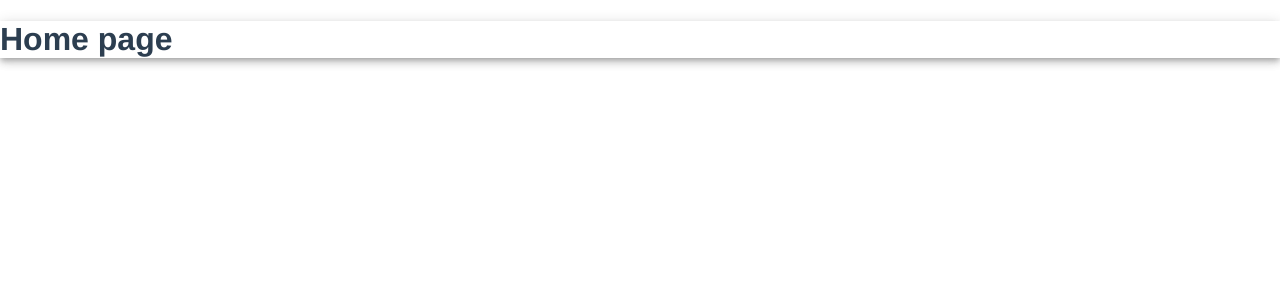
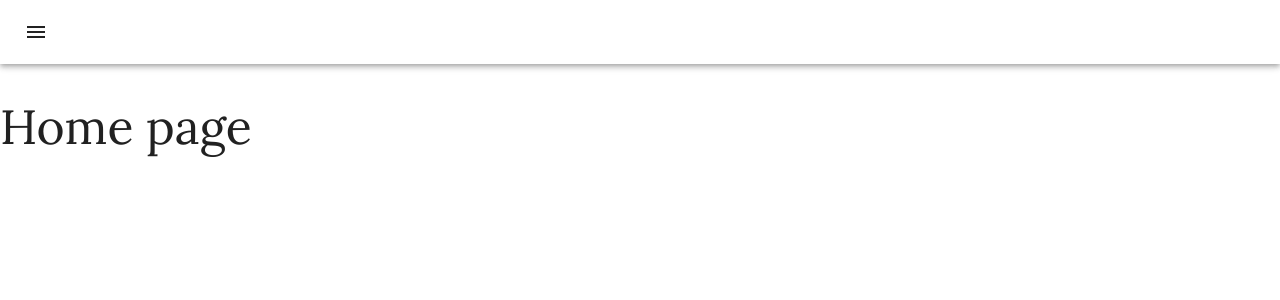
Before and after one commit to vigenere23/GLO-2005_Cooky, a Vue app in the folder ui/: page /#/ in a window 1280 px wide. Shown: the top 300 px of the page. Built offline with nearby package versions, Linux system fonts and the light colour scheme.

Commit message:
added layout and some additional setup

```diff
--- a/ui/public/index.html
+++ b/ui/public/index.html
@@ -4,7 +4,7 @@
     <meta charset="utf-8">
     <meta http-equiv="X-UA-Compatible" content="IE=edge">
     <meta name="viewport" content="width=device-width,initial-scale=1.0">
-    <link href="https://fonts.googleapis.com/css?family=Montserrat:600|Roboto:400,500" rel="stylesheet">
+    <link href="https://fonts.googleapis.com/css?family=Lora:400|Roboto:400,500" rel="stylesheet">
     <link href="https://fonts.googleapis.com/icon?family=Material+Icons"
       rel="stylesheet">
     <title>project</title>
--- a/ui/src/App.vue
+++ b/ui/src/App.vue
@@ -5,14 +5,40 @@
 </template>
 
 <style lang="scss">
+@import '~@/assets/scss/variables';
+
 body {
   margin: 0;
 }
 
 #app {
-  font-family: "Avenir", Helvetica, Arial, sans-serif;
+  font-family: "Roboto", Helvetica, Arial, sans-serif;
   -webkit-font-smoothing: antialiased;
   -moz-osx-font-smoothing: grayscale;
-  color: #2c3e50;
+  color: $primary-text-color;
+
+  * {
+    box-sizing: border-box;
+  }
+
+  a {
+    color: inherit;
+    text-decoration: none;
+    cursor: pointer;
+  }
+
+  button {
+    border: none;
+    background: none;
+  }
+
+  h1, h2, h3 {
+    font-family: "Lora", Helvetica, Arial, sans-serif;
+    font-weight: 400;
+  }
+
+  h1 {
+    font-size: 48px;
+  }
 }
 </style>
--- a/ui/src/components/Header.vue
+++ b/ui/src/components/Header.vue
@@ -1,9 +1,38 @@
 <template>
-  <div id="header" />
+  <div id="header">
+    <a
+      class="material-icons hamburger"
+      @click="toggleMenu"
+    >menu</a>
+  </div>
 </template>
 
 <script>
+import { EventBus } from '@/eventbus'
+
 export default {
-  name: 'Header'
+  name: 'Header',
+  methods: {
+    toggleMenu () {
+      EventBus.$emit('toggleMenu')
+    }
+  }
 }
 </script>
+
+<style lang="scss">
+@import '~@/assets/scss/variables';
+
+#header {
+  width: 100%;
+  height: 64px;
+  padding: 0 16px;
+  display: flex;
+  align-items: center;
+  @include mdElevationElement('app-bar');
+
+  .hamburger {
+    padding: 8px;
+  }
+}
+</style>
--- a/ui/src/components/Sidenav.vue
+++ b/ui/src/components/Sidenav.vue
@@ -3,15 +3,26 @@
 </template>
 
 <script>
+import { EventBus } from '@/eventbus'
+
 export default {
-  name: 'SideNav'
+  name: 'SideNav',
+  data () {
+    return {
+      menuOpened: false
+    }
+  },
+  methods: {
+    toggleMenu () {
+      this.menuOpened = !this.menuOpened
+    }
+  },
+  mounted () {
+    EventBus.$on('toggleMenu', this.toggleMenu)
+  }
 }
 </script>
 
 <style lang="scss">
-@import '~@/assets/scss/variables';
 
-#default-layout {
-  @include mdElevation(5);
-}
 </style>
--- /dev/null
+++ b/ui/src/eventbus.js
@@ -0,0 +1,3 @@
+import Vue from 'vue'
+
+export const EventBus = new Vue()
--- a/ui/src/layouts/DefaultLayout.vue
+++ b/ui/src/layouts/DefaultLayout.vue
@@ -20,5 +20,8 @@ export default {
 </script>
 
 <style lang="scss">
-
+#default-layout {
+  width: 100%;
+  min-height: 100vh;
+}
 </style>
```
